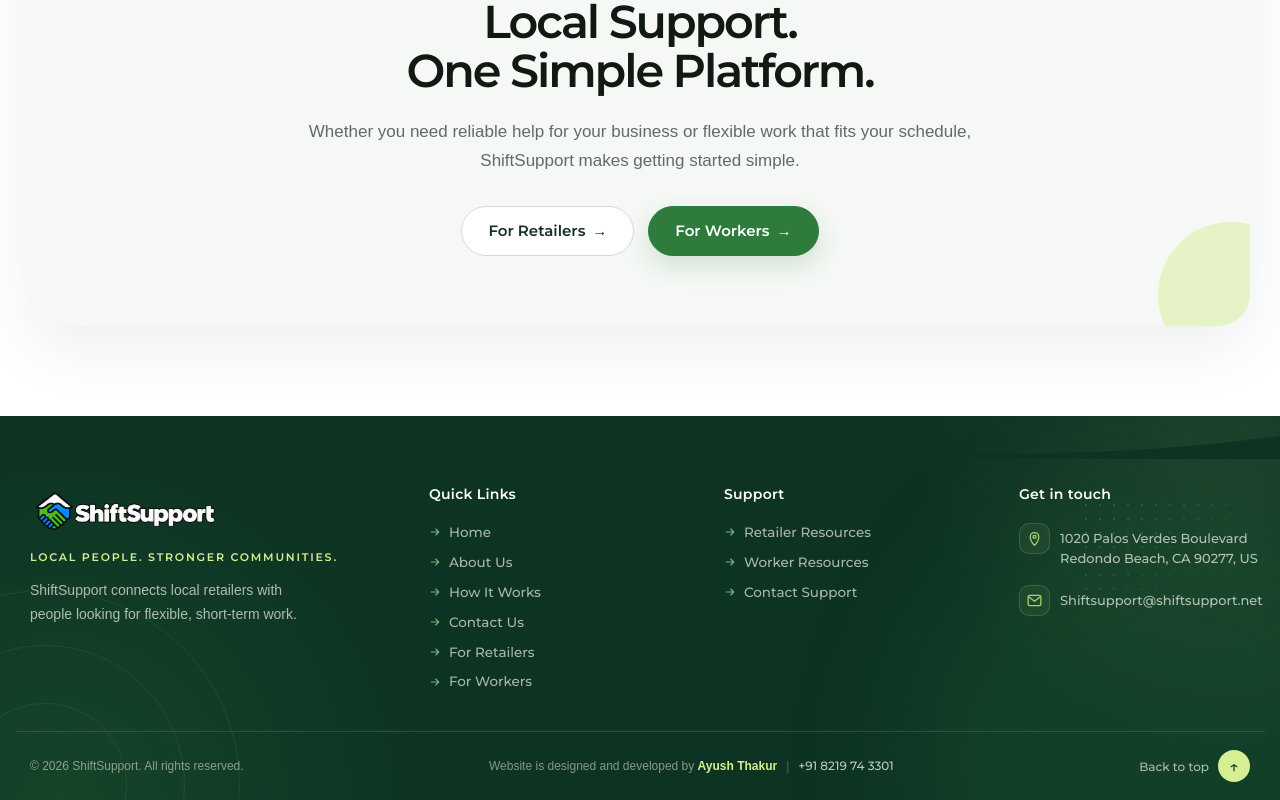
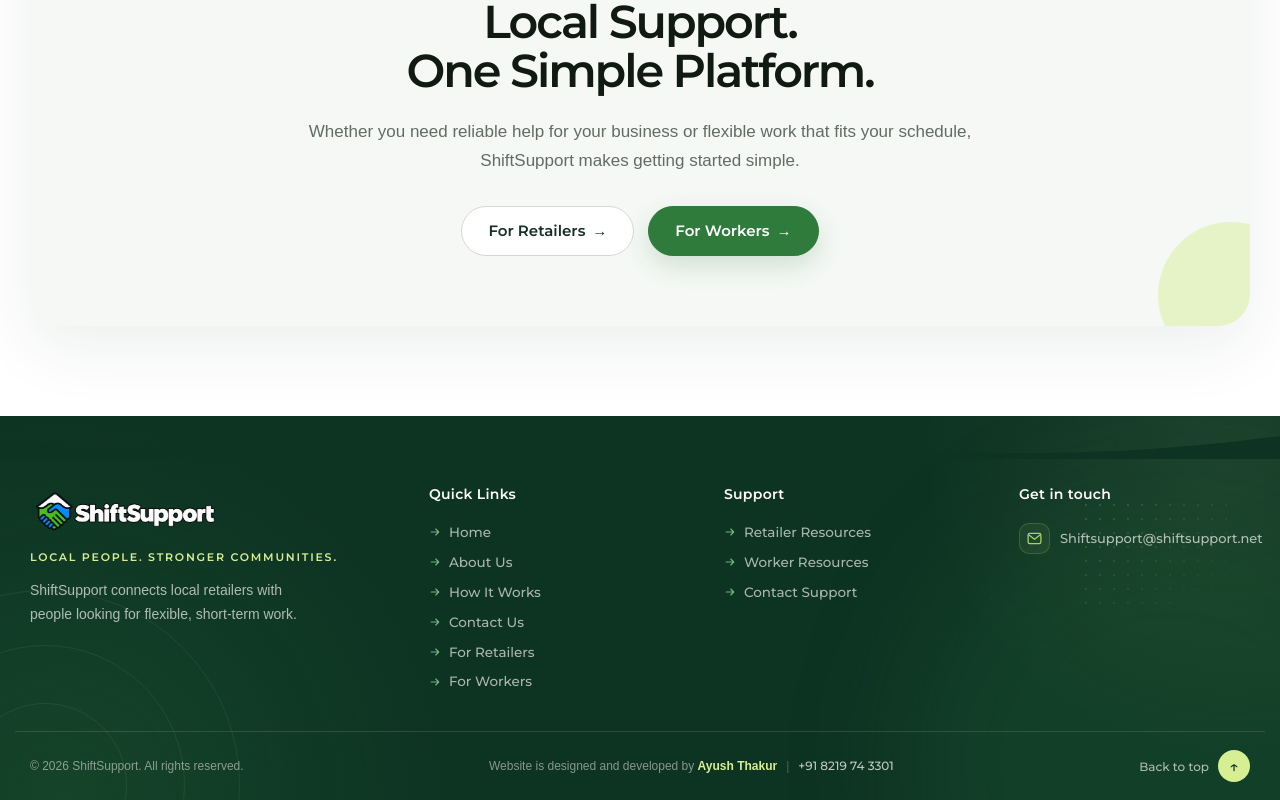
Before and after one commit to rudivanboven/shiftsupport, a Next.js app: page /about in a window 1280 px wide. Shown: the part 5678-6478 px from the top of the page. Built offline with nearby package versions, Linux system fonts and the light colour scheme.

Commit message:
Ayush:Adress changes

```diff
--- a/components/layout/Footer/Footer.tsx
+++ b/components/layout/Footer/Footer.tsx
@@ -3,13 +3,6 @@
 const Arrow = () => (
   <svg width="14" height="14" viewBox="0 0 16 16" fill="none" aria-hidden="true">
     <path d="M3 8h9M9 4l4 4-4 4" stroke="currentColor" strokeWidth="1.5" strokeLinecap="round" strokeLinejoin="round" />
-  </svg>
-);
-
-const Pin = () => (
-  <svg width="17" height="17" viewBox="0 0 20 20" fill="none" aria-hidden="true">
-    <path d="M10 18s5-4.6 5-10a5 5 0 1 0-10 0c0 5.4 5 10 5 10Z" stroke="currentColor" strokeWidth="1.5" />
-    <circle cx="10" cy="8" r="1.8" stroke="currentColor" strokeWidth="1.5" />
   </svg>
 );
 
@@ -80,14 +73,6 @@
         <div className={`${styles.column} ${styles.contactColumn}`}>
           <h2>Get in touch</h2>
           <div className={styles.contactList}>
-            <div className={styles.contactRow}>
-              <span className={styles.icon}><Pin /></span>
-              <span>
-                1020 Palos Verdes Boulevard
-                <br />
-                Redondo Beach, CA 90277, US
-              </span>
-            </div>
             <a className={`${styles.contactRow} ${styles.emailRow}`} href="mailto:Shiftsupport@shiftsupport.net">
               <span className={styles.icon}><Mail /></span>
               <span>Shiftsupport@shiftsupport.net</span>
```
